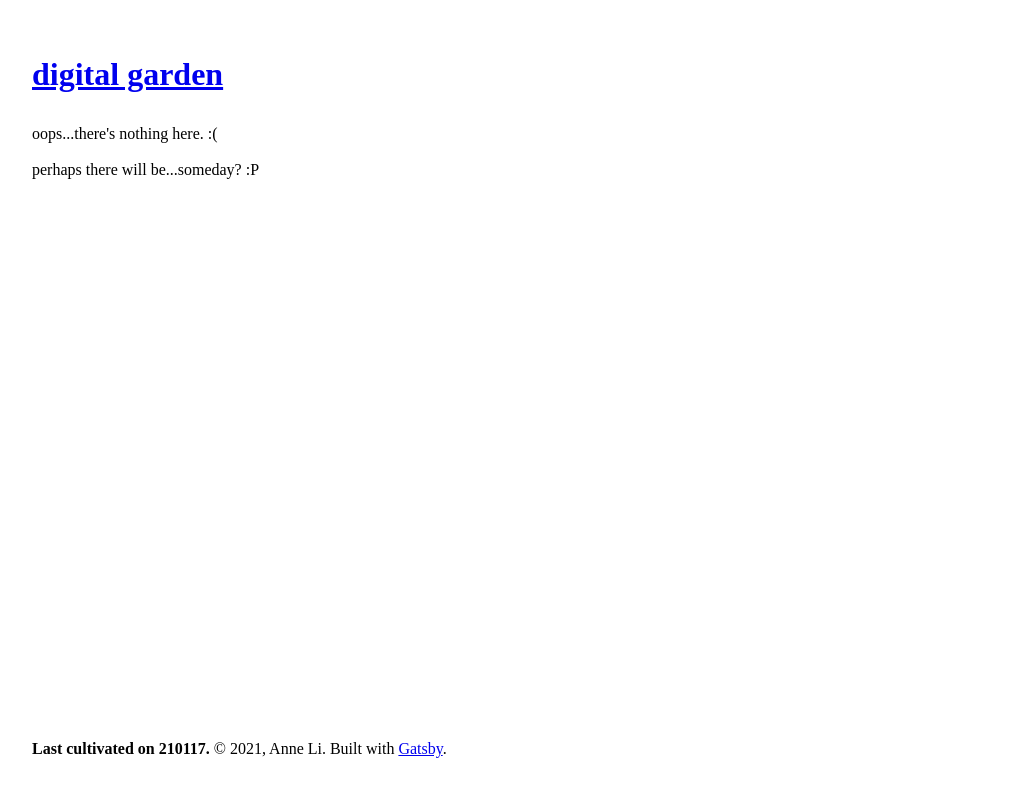
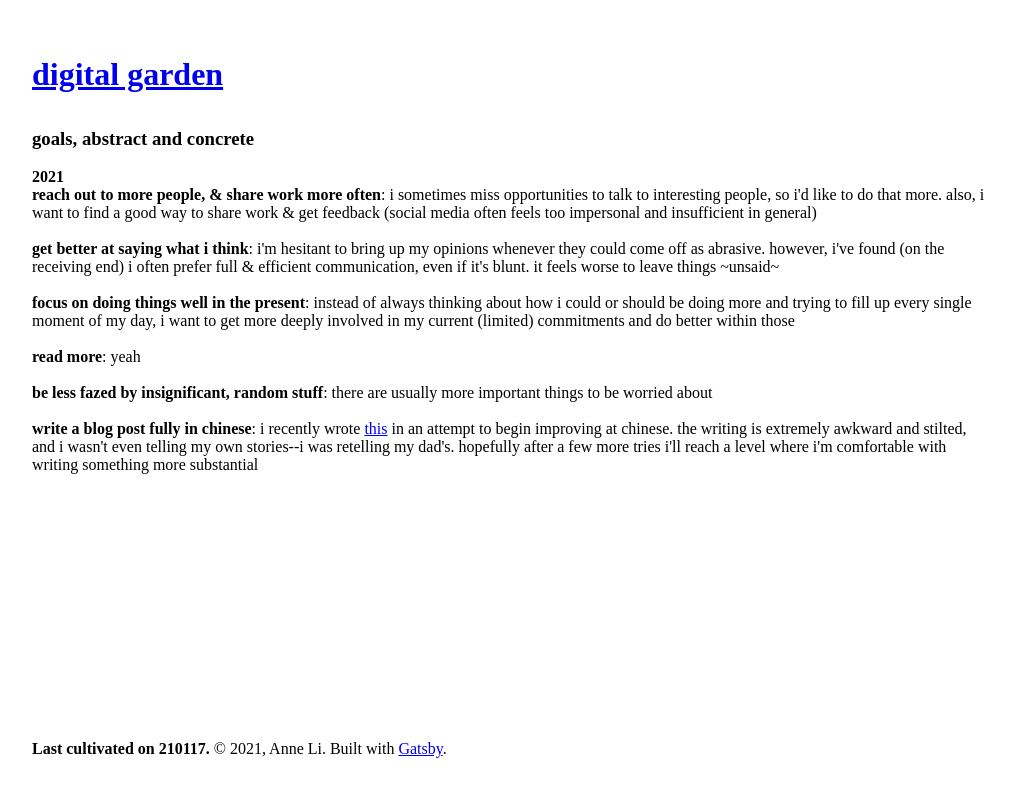
Before and after one commit to fibanneacci/digital-garden, a Gatsby site: page /goals in a window 1280 px wide. Before the commit this address had no page. Shown: the whole page, without its empty margins (128-1142 px from the left). Built offline with nearby package versions, Linux system fonts and the light colour scheme; Gatsby itself is replaced by a stand-in of ours.

Commit message:
major updates yay!

```diff
--- /dev/null
+++ b/src/pages/goals.js
@@ -0,0 +1,35 @@
+import React from 'react';
+import { Link } from 'gatsby';
+import Layout from '../components/layout';
+import SEO from '../components/seo';
+
+const GoalsPage = () => {
+	return (
+		<Layout>
+			<SEO title="goals" />
+			<h3>goals, abstract and concrete</h3>
+            <p>
+				<b>2021</b><br />
+				<b>reach out to more people, & share work more often</b>: i sometimes miss opportunities
+				to talk to interesting people, so i'd like to do that more. also, i want to find a good
+				way to share work & get feedback (social media often feels too impersonal and insufficient
+				in general)<br /><br />
+				<b>get better at saying what i think</b>: i'm hesitant to bring up my opinions whenever they
+				could come off as abrasive. however, i've found (on the receiving end) i often prefer full
+				& efficient communication, even if it's blunt. it feels worse to leave things ~unsaid~<br /><br />
+				<b>focus on doing things well in the present</b>: instead of always thinking about how i
+				could or should be doing more and trying to fill up every single moment of my day, i want to
+				get more deeply involved in my current (limited) commitments and do better within those<br /><br />
+				<b>read more</b>: yeah<br /><br />
+				<b>be less fazed by insignificant, random stuff</b>: there are usually more important things
+				to be worried about<br /><br />
+				<b>write a blog post fully in chinese</b>: i recently wrote <Link to="/fragments">this</Link>{' '}
+				in an attempt to begin improving at chinese. the writing is extremely awkward and stilted, and
+				i wasn't even telling my own stories--i was retelling my dad's. hopefully after a few more tries
+				i'll reach a level where i'm comfortable with writing something more substantial<br /><br />
+			</p>
+		</Layout>
+	);
+};
+
+export default GoalsPage;
--- a/src/pages/index.js
+++ b/src/pages/index.js
@@ -28,6 +28,8 @@ const IndexPage = () => (
 			<p>
 				<p>🌻</p>
 				<Link to="/fragments">fragments of an oral history, transcribed</Link><br />
+				<Link to="/goals">goals, abstract and concrete</Link><br />
+				<Link to="/then-and-now">then and now</Link><br />
 				<Link to="/discard-pile">discard pile</Link><br />
 			</p>
 		</div>
--- a/src/pages/of-the-day.js
+++ b/src/pages/of-the-day.js
@@ -7,7 +7,7 @@ import Sparrows from '../images/sparrows.gif'
 const OfTheDayPage = () => {
 	return (
 		<Layout>
-			<SEO title="__ of the day" />
+			<SEO title="of the day" />
 			<h3>spontaneous and random thoughts, not daily though</h3>
 			<p>2012??: in chinese, 日落 = sunset, while 晚霞 = the sky of a sunset</p>
 			<p>201124: sparrow flight (note the up-and-down movement)</p>
```
Also changed, not shown: src/pages/then-and-now.js (added, +17 -0 lines).
